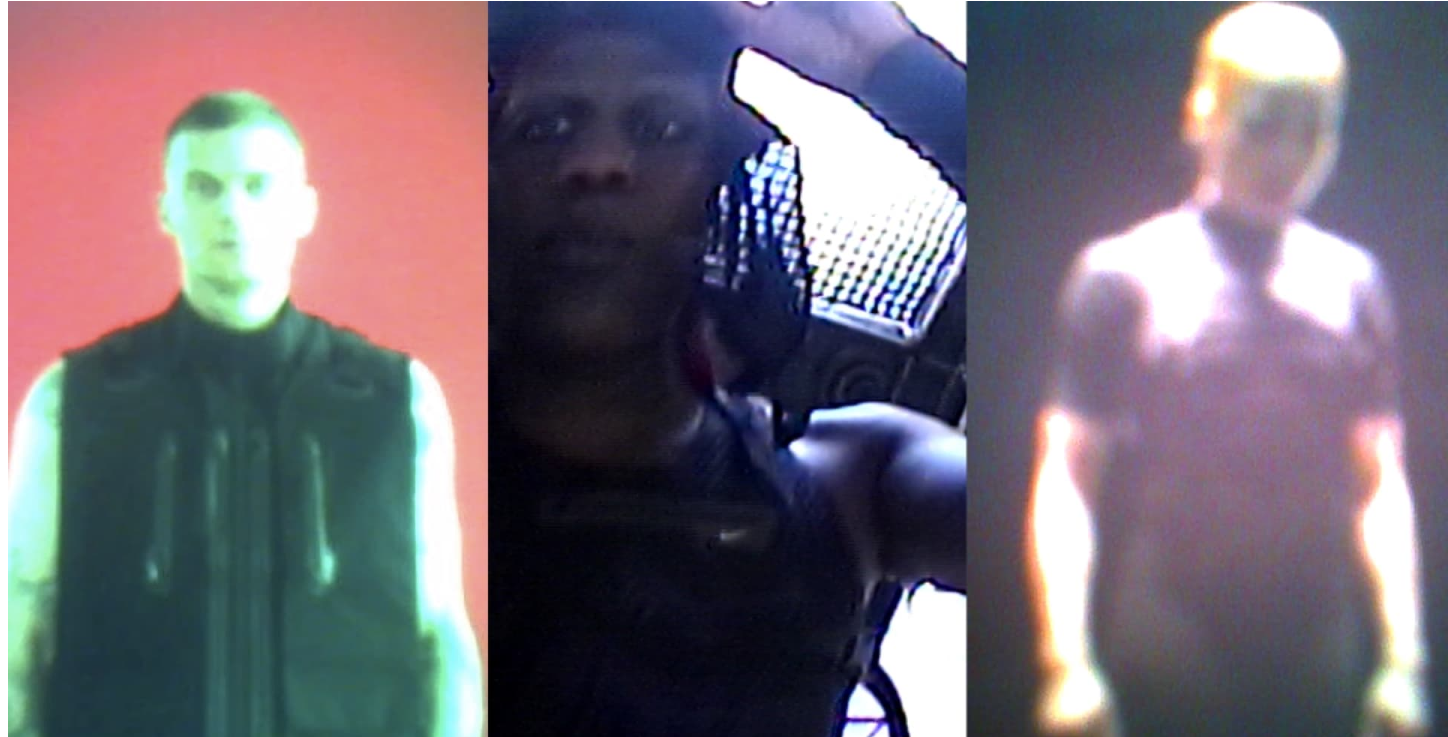
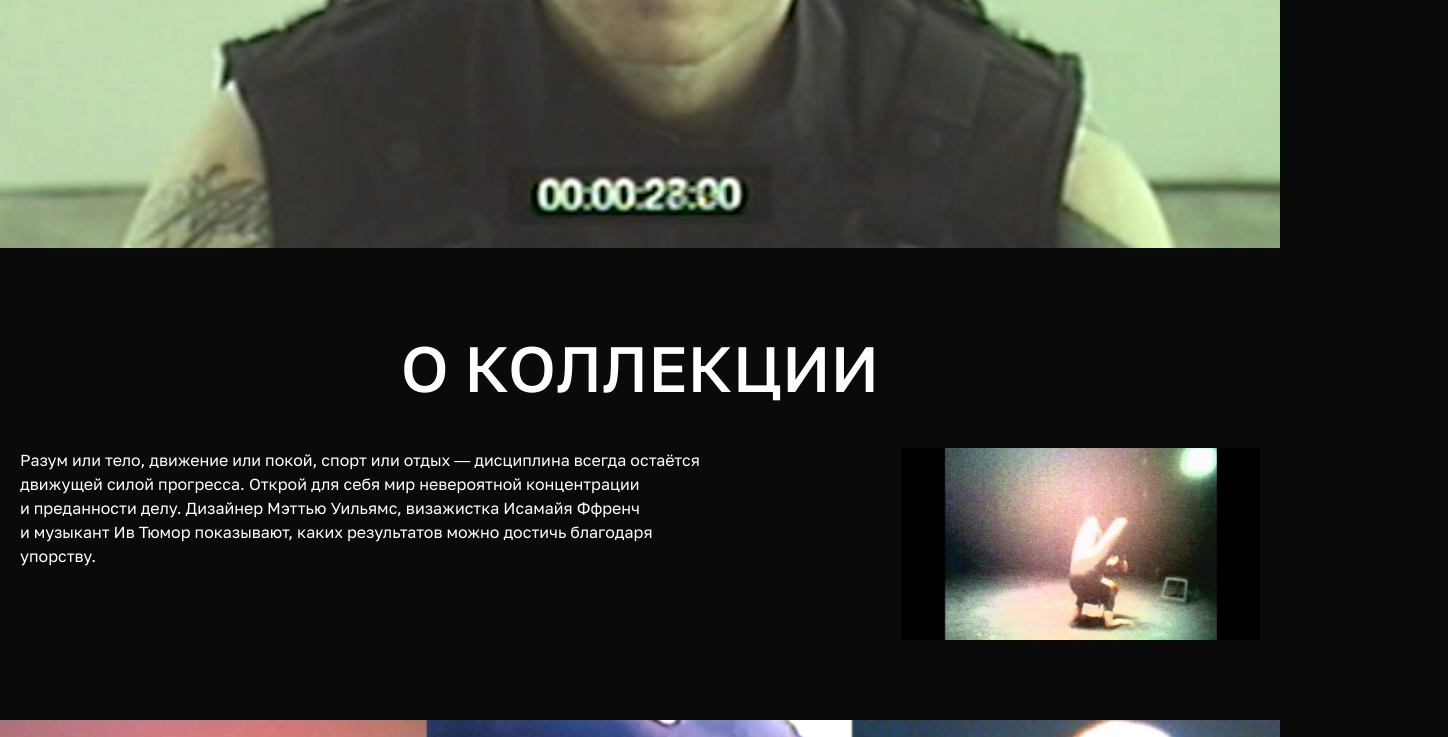
Before and after one commit to SashkaStudent/Nike, a plain HTML site: page index.html in a window 1280 px wide. Shown: the part 562-1299 px from the top of the page, 1448 px wide, since content can reach past the window. Drawn offline with Linux system fonts and the light colour scheme; the site is published under a folder, as on GitHub Pages, so addresses that start at the root find nothing.

Commit message:
fix: пути стилей

```diff
--- a/pages/index.scss
+++ b/pages/index.scss
@@ -1,8 +1,8 @@
-@import url('/vendor/fonts.css');
-@import url('/blocks/page/page.css');
-@import url('/blocks/header/header.css');
-@import url('/blocks/main/main.css');
-@import url('/blocks/collection/collection.css');
-@import url('/blocks/goods/goods.css');
-@import url('/blocks/slider/slider.css');
-@import url('/blocks/footer/footer.css');
+@import url('../vendor/fonts.css');
+@import url('../blocks/page/page.css');
+@import url('../blocks/header/header.css');
+@import url('../blocks/main/main.css');
+@import url('../blocks/collection/collection.css');
+@import url('../blocks/goods/goods.css');
+@import url('../blocks/slider/slider.css');
+@import url('../blocks/footer/footer.css');
```
Also changed, not shown: pages/index.css, 1 other file.
